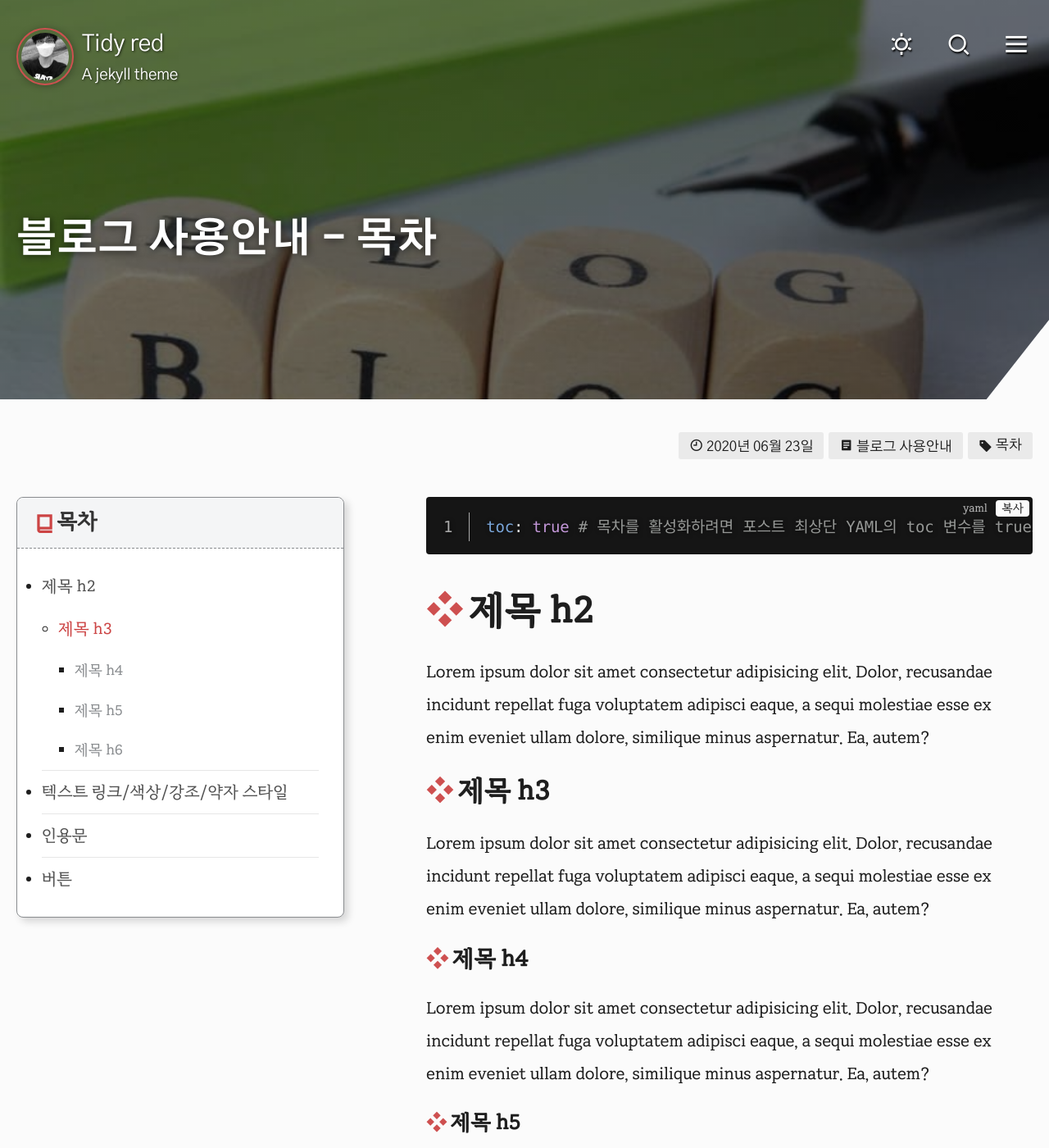
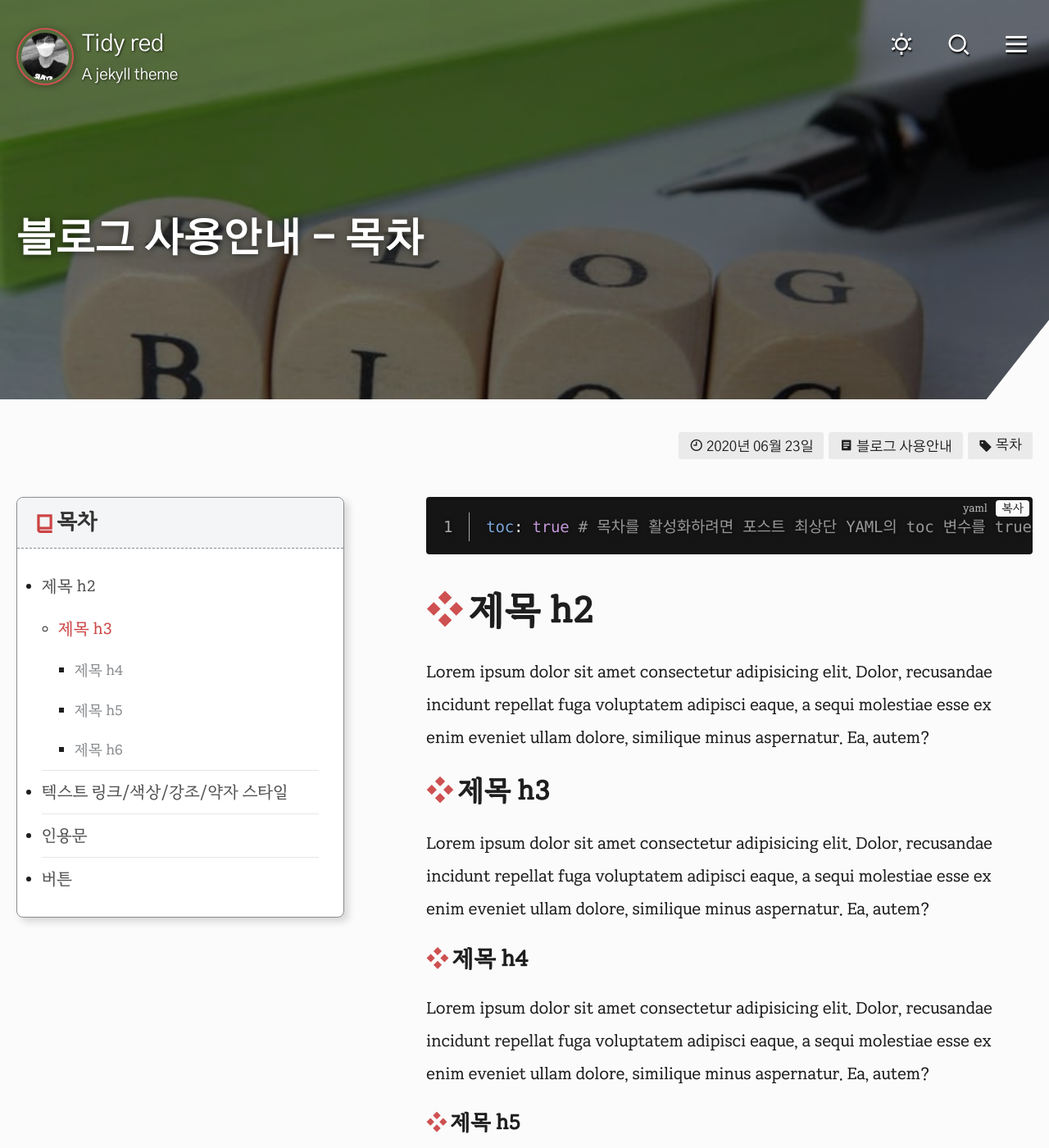
Before and after one commit to selosele/jekyll-theme-tidyred, a Jekyll site: the page built from _posts/2020-06-23-example-post03.md, in a window 1280 px wide and 1400 px high. Shown: the whole window at 82% size. Built offline with Jekyll 4.4.1, drawn with Linux system fonts in a browser that asks for light colours.

Commit message:
페이지 용량 문제로 불필요 폰트 삭제

```diff
--- a/_sass/tidy-red/_archive.scss
+++ b/_sass/tidy-red/_archive.scss
@@ -6,15 +6,6 @@
    @media (min-width: $min-large-width) {
       float: right;
       width: calc(100% - #{$category-list-width + 2});
-   }
-
-   &__subtitle {
-      margin: 2rem 0 .5rem;
-      font-family: $default-font03;
-      font-weight: 700;
-      font-size: 1.8rem;
-      color: $black02;
-      letter-spacing: -1px;
    }
 
    &__item {
@@ -33,7 +24,6 @@
 
          > a {
             display: block;
-            font-weight: 700;
             font-size: 1.2rem;
             line-height: 1.5;
             color: $black02;
--- a/_sass/tidy-red/_font.scss
+++ b/_sass/tidy-red/_font.scss
@@ -23,14 +23,3 @@
    font-style: normal;
    font-weight: 400;
 }
-
-/* Gothic A1 bold */
-@font-face {
-   font-family: "Gothic A1";
-   font-display: swap;
-   src: local("Gothic A1 bold"),
-        url('/assets/font/gothica1-bold-webfont.woff2') format('woff2'),
-        url('/assets/font/gothica1-bold-webfont.woff') format('woff');
-   font-style: normal;
-   font-weight: 700;
-}
--- a/_sass/tidy-red/_mixins.scss
+++ b/_sass/tidy-red/_mixins.scss
@@ -160,7 +160,6 @@
 /* text */
 @mixin heading($color: null) {
    color: $color;
-   font-weight: 700;
    line-height: 1.4;
 }
 
--- a/_sass/tidy-red/_navigation.scss
+++ b/_sass/tidy-red/_navigation.scss
@@ -71,7 +71,6 @@
          margin-bottom: .5em;
          padding-bottom: .5em;
          border-bottom: 1px dotted $black;
-         font-weight: 700;
          line-height: 1.4;
       }
 
@@ -442,7 +441,6 @@
       border-radius: .4rem .4rem 0 0;
       border-bottom: 1px dashed $grey;
       background-color: $grey02;
-      font-weight: 700;
       font-size: 1.3rem;
       color: $black;
 
--- a/_sass/tidy-red/_page.scss
+++ b/_sass/tidy-red/_page.scss
@@ -186,7 +186,6 @@
       margin-bottom: .459641em;
       padding-bottom: .459641em;
       border-bottom: 1px solid $grey05;
-      font-weight: 700;
       font-size: calc(1.75rem + .5vw);
       color: $black;
       line-height: 1.4;
@@ -238,7 +237,6 @@
       &-title {
          width: 100%;
          margin-bottom: .65rem;
-         font-weight: 700;
          font-size: 1rem;
       }
 
@@ -251,7 +249,6 @@
          padding: .5rem .8rem .5rem .8rem;
          border-radius: 5px;
          font-family: $default-font03;
-         font-weight: 700;
          font-size: .9rem;
          color: $grey12;
          box-sizing: border-box;
@@ -626,7 +623,6 @@
 
          &__name {
             display: block;
-            font-weight: 700;
             font-size: 1.4rem;
             line-height: 1.2;
 
```
